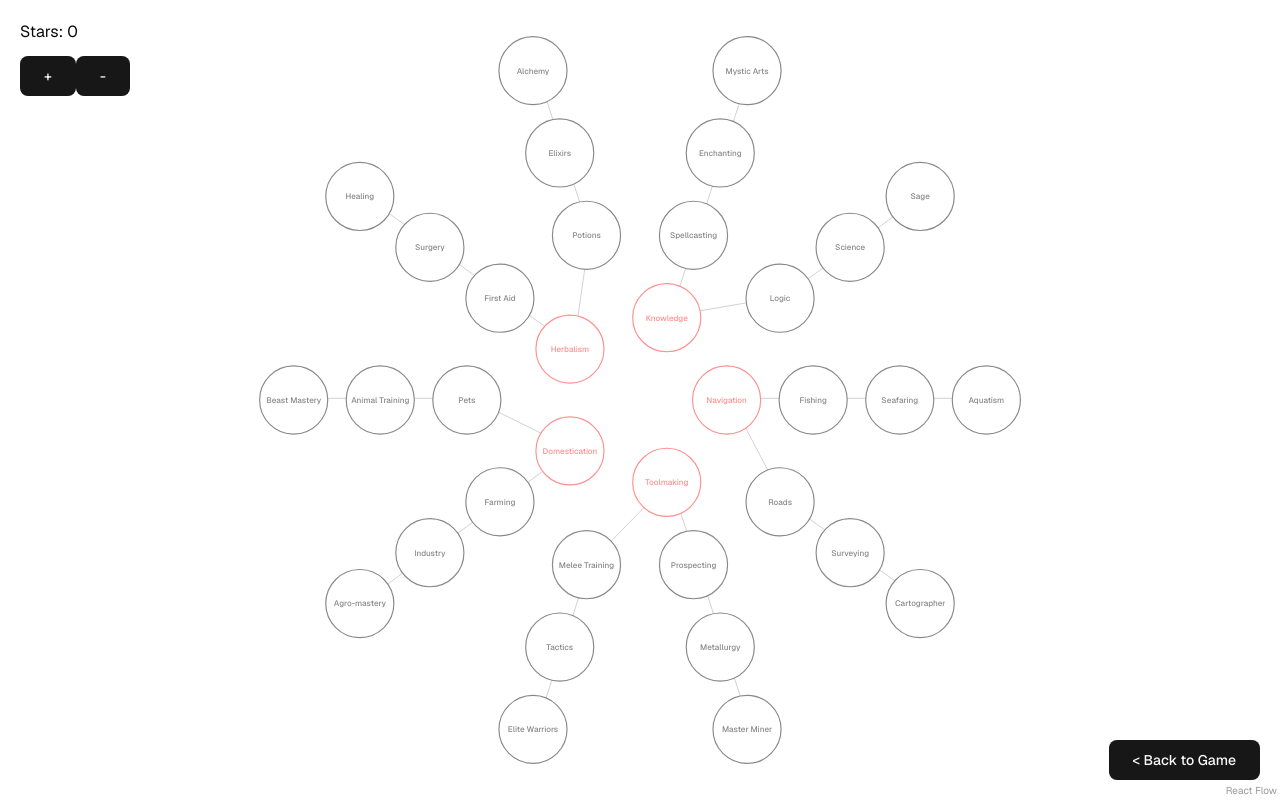
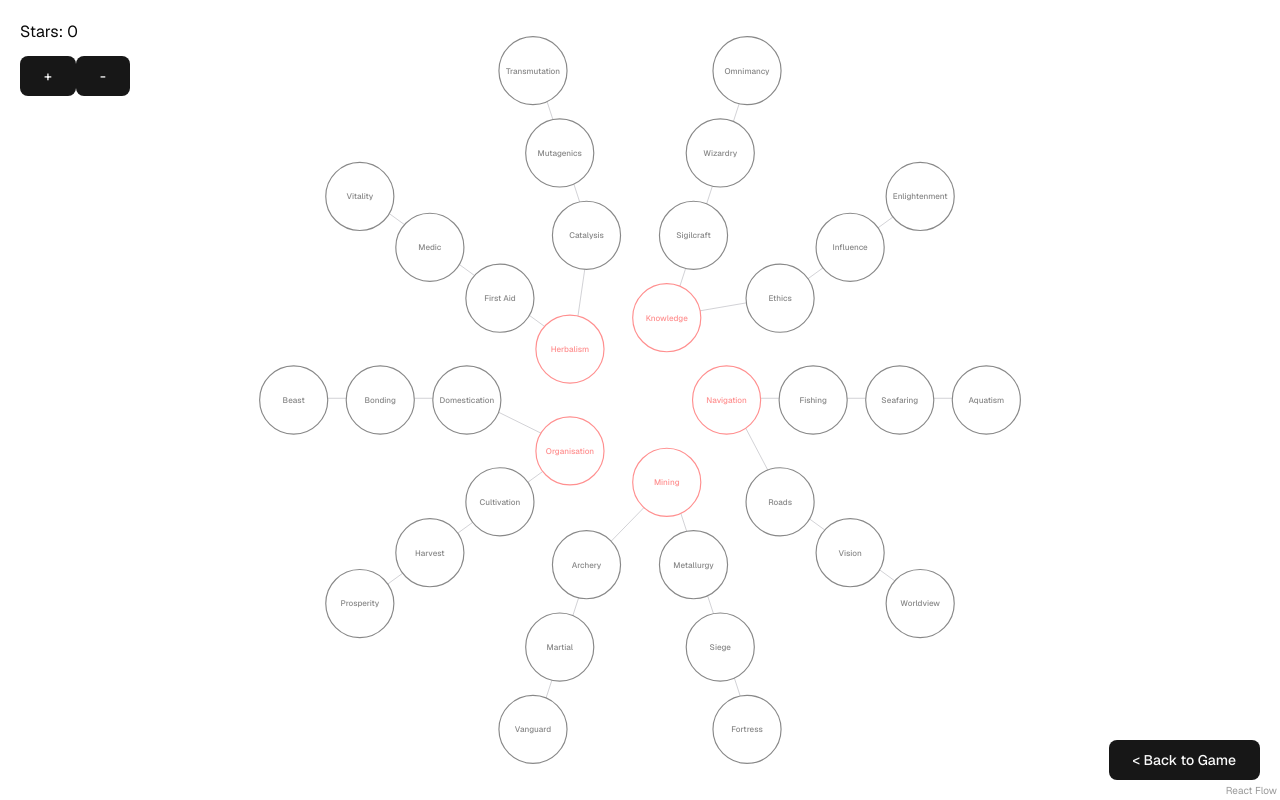
Before and after one commit to fishyandchips/polyominoes, a Next.js app: page /skills in a window 1280 px wide. Built offline with nearby package versions, Linux system fonts and the light colour scheme.

Commit message:
Added new skill tree elements

```diff
--- a/src/constants/skills.js
+++ b/src/constants/skills.js
@@ -95,132 +95,328 @@ export const SKILLS = [
     ],
   },
   {
-    name: "Surveying",
+    name: "Vision",
     tier: 3,
     cost: 8,
     prereqs: ["Roads"],
     appearance: <></>,
-    unlocks: [],
+    unlocks: [
+      {
+        name: "Shortcuts",
+        description: "Faster paths for navigating through terrain.",
+        appearance: <></>
       },
       {
-    name: "Cartographer",
+        name: "Visibility Bonus",
+        description: "Troop vision radius increased by 1.",
+        appearance: <></>
+      },
+      {
+        name: "Generator Locations",
+        description: "Diamond and Emerald generator locations revealed.",
+        appearance: <></>
+      },
+    ],
+  },
+  {
+    name: "Worldview",
     tier: 4,
     cost: 8,
-    prereqs: ["Surveying"],
+    prereqs: ["Vision"],
     appearance: <></>,
-    unlocks: [],
+    unlocks: [
+      {
+        name: "Scout",
+        description: "Unlocks the Scout troop.",
+        appearance: <></>
       },
       {
-    name: "Toolmaking",
+        name: "Global Vision",
+        description: "All tiles now revealed.",
+        appearance: <></>
+      },
+      {
+        name: "Road Speed Bonus",
+        description: "Troops now travel at 2x speed on Roads and Bridges.",
+        appearance: <></>
+      },
+    ],
+  },
+  {
+    name: "Mining",
     tier: 1,
     cost: 8,
     prereqs: [],
     appearance: <></>,
-    unlocks: [],
+    unlocks: [
+      {
+        name: "Mines",
+        description: "Produces 2 population.",
+        appearance: <></>
       },
-  {
-    name: "Prospecting",
-    tier: 2,
-    cost: 8,
-    prereqs: ["Toolmaking"],
-    appearance: <></>,
-    unlocks: [],
+    ],
   },
   {
     name: "Metallurgy",
-    tier: 3,
+    tier: 2,
     cost: 8,
-    prereqs: ["Prospecting"],
+    prereqs: ["Mining"],
     appearance: <></>,
-    unlocks: [],
+    unlocks: [
+      {
+        name: "Forge",
+        description: "Produces 2 population for every adjacent Mine.",
+        appearance: <></>
       },
       {
-    name: "Master Miner",
-    tier: 4,
+        name: "Weapon Attacks Bonus",
+        description: "Weapon users gain +10% attack damage.",
+        appearance: <></>
+      },
+    ],
+  },
+  {
+    name: "Siege",
+    tier: 3,
     cost: 8,
     prereqs: ["Metallurgy"],
     appearance: <></>,
-    unlocks: [],
+    unlocks: [
+      {
+        name: "Bomber",
+        description: "Unlocks the Bomber troop.",
+        appearance: <></>
       },
       {
-    name: "Melee Training",
+        name: "Faster Mines",
+        description: "Mines now produce +3 stars every iteration and have a chance of uncovering rare ores.",
+        appearance: <></>
+      },
+    ],
+  },
+  {
+    name: "Fortress",
+    tier: 4,
+    cost: 8,
+    prereqs: ["Siege"],
+    appearance: <></>,
+    unlocks: [
+      {
+        name: "Golem",
+        description: "Unlocks the Golem troop.",
+        appearance: <></>
+      },
+      {
+        name: "Walls",
+        description: "Can be placed on territory borders.",
+        appearance: <></>
+      },
+    ],
+  },
+  {
+    name: "Archery",
     tier: 2,
     cost: 8,
-    prereqs: ["Toolmaking"],
+    prereqs: ["Mining"],
     appearance: <></>,
-    unlocks: [],
+    unlocks: [
+      {
+        name: "Archer",
+        description: "Unlocks the Archer troop.",
+        appearance: <></>
       },
       {
-    name: "Tactics",
+        name: "Ranged Attacks Bonus",
+        description: "Ranged units gain +10% attack damage.",
+        appearance: <></>
+      },
+    ],
+  },
+  {
+    name: "Martial",
     tier: 3,
     cost: 8,
-    prereqs: ["Melee Training"],
+    prereqs: ["Archery"],
     appearance: <></>,
-    unlocks: [],
+    unlocks: [
+      {
+        name: "Swordsman",
+        description: "Unlocks the Swordsman troop.",
+        appearance: <></>
       },
       {
-    name: "Elite Warriors",
+        name: "Melee Attacks Bonus",
+        description: "Melee units gain +10% attack damage.",
+        appearance: <></>
+      },
+      {
+        name: "Defense Bonus",
+        description: "All troops gain +10% defense.",
+        appearance: <></>
+      },
+    ],
+  },
+  {
+    name: "Vanguard",
     tier: 4,
     cost: 8,
-    prereqs: ["Tactics"],
+    prereqs: ["Martial"],
     appearance: <></>,
-    unlocks: [],
+    unlocks: [
+      {
+        name: "Sniper",
+        description: "Unlocks the Sniper troop.",
+        appearance: <></>
       },
       {
-    name: "Domestication",
+        name: "Dragonslayer",
+        description: "Unlocks the Dragonslayer troop.",
+        appearance: <></>
+      },
+      {
+        name: "Critical Attack Rate",
+        description: "All troops gain +20% critical attack rate.",
+        appearance: <></>
+      },
+    ],
+  },
+  {
+    name: "Organisation",
     tier: 1,
     cost: 8,
     prereqs: [],
     appearance: <></>,
-    unlocks: [],
+    unlocks: [
+      {
+        name: "Fruits",
+        description: "Produces 1 population.",
+        appearance: <></>
       },
       {
+        name: "Hunting",
+        description: "Produces 1 population.",
+        appearance: <></>
+      },
+    ],
+  },
+  {
+    name: "Cultivation",
+    tier: 2,
+    cost: 8,
+    prereqs: ["Organisation"],
+    appearance: <></>,
+    unlocks: [
+      {
         name: "Farming",
+        description: "Produces 2 population.",
+        appearance: <></>
+      },
+    ],
+  },
+  {
+    name: "Harvest",
+    tier: 3,
+    cost: 8,
+    prereqs: ["Cultivation"],
+    appearance: <></>,
+    unlocks: [
+      {
+        name: "Windmill",
+        description: "Produces 1 population for every adjacent Farm.",
+        appearance: <></>
+      },
+      {
+        name: "Burn Forest",
+        description: "Turns a Forest into a Field.",
+        appearance: <></>
+      },
+    ],
+  },
+  {
+    name: "Prosperity",
+    tier: 4,
+    cost: 8,
+    prereqs: ["Harvest"],
+    appearance: <></>,
+    unlocks: [
+      {
+        name: "Trade",
+        description: "Number of stars generated increases by 1 for each Windmill and Forge and their levels.",
+        appearance: <></>
+      },
+      {
+        name: "Farm Bonus",
+        description: "All farms now produce 3 population.",
+        appearance: <></>
+      },
+      {
+        name: "Windmill Bonus",
+        description: "All windmills now produce 2 population for every adjacent Farm.",
+        appearance: <></>
+      },
+    ],
+  },
+  {
+    name: "Domestication",
     tier: 2,
+    cost: 8,
+    prereqs: ["Organisation"],
+    appearance: <></>,
+    unlocks: [
+      {
+        name: "Rider",
+        description: "Unlocks the Rider troop.",
+        appearance: <></>
+      },
+      {
+        name: "Horse",
+        description: "Riders can now ride Horses.",
+        appearance: <></>
+      },
+      {
+        name: "Fruits Cost Reduction",
+        description: "Reduce cost of collecting fruits by 10%.",
+        appearance: <></>
+      },
+    ],
+  },
+  {
+    name: "Bonding",
+    tier: 3,
     cost: 8,
     prereqs: ["Domestication"],
     appearance: <></>,
-    unlocks: [],
+    unlocks: [
+      {
+        name: "Tiger",
+        description: "Riders can now ride Tigers.",
+        appearance: <></>
       },
       {
-    name: "Industry",
-    tier: 3,
-    cost: 8,
-    prereqs: ["Farming"],
-    appearance: <></>,
-    unlocks: [],
+        name: "Hunting Cost Reduction",
+        description: "Reduce cost of hunting by 10%.",
+        appearance: <></>
+      },
+    ],
   },
   {
-    name: "Agro-mastery",
+    name: "Beast",
     tier: 4,
     cost: 8,
-    prereqs: ["Industry"],
+    prereqs: ["Bonding"],
     appearance: <></>,
-    unlocks: [],
+    unlocks: [
+      {
+        name: "Dragon",
+        description: "Riders can now ride Dragons.",
+        appearance: <></>
       },
       {
-    name: "Pets",
-    tier: 2,
-    cost: 8,
-    prereqs: ["Domestication"],
-    appearance: <></>,
-    unlocks: [],
+        name: "Dragon Egg",
+        description: "Used for spawning Dragons.",
+        appearance: <></>
       },
-  {
-    name: "Animal Training",
-    tier: 3,
-    cost: 8,
-    prereqs: ["Pets"],
-    appearance: <></>,
-    unlocks: [],
-  },
-  {
-    name: "Beast Mastery",
-    tier: 4,
-    cost: 8,
-    prereqs: ["Animal Training"],
-    appearance: <></>,
-    unlocks: [],
+    ],
   },
   {
     name: "Herbalism",
@@ -228,7 +424,13 @@ export const SKILLS = [
     cost: 8,
     prereqs: [],
     appearance: <></>,
-    unlocks: [],
+    unlocks: [
+      {
+        name: "Regeneration",
+        description: "All troops naturally regain health over time.",
+        appearance: <></>
+      },
+    ],
   },
   {
     name: "First Aid",
@@ -236,47 +438,118 @@ export const SKILLS = [
     cost: 8,
     prereqs: ["Herbalism"],
     appearance: <></>,
-    unlocks: [],
+    unlocks: [
+      {
+        name: "Regeneration Boost",
+        description: "Regeneration rate for all troops increases by 10%.",
+        appearance: <></>
       },
       {
-    name: "Surgery",
+        name: "Self-healing",
+        description: "Troops can now heal themselves by some amount after a cooldown period.",
+        appearance: <></>
+      },
+    ],
+  },
+  {
+    name: "Medic",
     tier: 3,
     cost: 8,
     prereqs: ["First Aid"],
     appearance: <></>,
-    unlocks: [],
+    unlocks: [
+      {
+        name: "Medic",
+        description: "Unlocks the Medic troop.",
+        appearance: <></>
       },
       {
-    name: "Healing",
+        name: "Status Effects Reduction",
+        description: "Any harmful status effects deal 50% less damage.",
+        appearance: <></>
+      },
+    ],
+  },
+  {
+    name: "Vitality",
     tier: 4,
     cost: 8,
-    prereqs: ["Surgery"],
+    prereqs: ["Medic"],
     appearance: <></>,
-    unlocks: [],
+    unlocks: [
+      {
+        name: "Angel",
+        description: "Unlocks the Angel unit.",
+        appearance: <></>
       },
       {
-    name: "Potions",
+        name: "Heal Pool",
+        description: "Capital has a heal pool within a certain radius.",
+        appearance: <></>
+      },
+      {
+        name: "Horses",
+        description: "Riders can now ride Horses.",
+        appearance: <></>
+      },
+      {
+        name: "Health Boost",
+        description: "All troops gain +20% more health.",
+        appearance: <></>
+      },
+    ],
+  },
+  {
+    name: "Catalysis",
     tier: 2,
     cost: 8,
     prereqs: ["Herbalism"],
     appearance: <></>,
-    unlocks: [],
+    unlocks: [
+      {
+        name: "Alchemist",
+        description: "Unlocks the Alchemist troop.",
+        appearance: <></>
+      },
+    ],
   },
   {
-    name: "Elixirs",
+    name: "Mutagenics",
     tier: 3,
     cost: 8,
-    prereqs: ["Potions"],
+    prereqs: ["Catalysis"],
     appearance: <></>,
-    unlocks: [],
+    unlocks: [
+      {
+        name: "Acid Rain",
+        description: "Alchemists can launch acid rain clouds.",
+        appearance: <></>
       },
       {
-    name: "Alchemy",
+        name: "Alchemist's Fire",
+        description: "Alchemists can attack with fire for a number of stars.",
+        appearance: <></>
+      },
+    ],
+  },
+  {
+    name: "Transmutation",
     tier: 4,
     cost: 8,
-    prereqs: ["Elixirs"],
+    prereqs: ["Mutagenics"],
     appearance: <></>,
-    unlocks: [],
+    unlocks: [
+      {
+        name: "Construct",
+        description: "Unlocks the Construct troop.",
+        appearance: <></>
+      },
+      {
+        name: "Philosopher's Stone",
+        description: "Troops can be revived for a reduced number of stars.",
+        appearance: <></>
+      },
+    ],
   },
   {
     name: "Knowledge",
@@ -284,54 +557,136 @@ export const SKILLS = [
     cost: 8,
     prereqs: [],
     appearance: <></>,
-    unlocks: [],
+    unlocks: [
+      {
+        name: "Literacy",
+        description: "Price of all technologies is reduced by 10%.",
+        appearance: <></>
       },
       {
-    name: "Spellcasting",
+        name: "Diplomacy",
+        description: "Can make peace treaties with other civilisations.",
+        appearance: <></>
+      },
+    ],
+  },
+  {
+    name: "Sigilcraft",
     tier: 2,
     cost: 8,
     prereqs: ["Knowledge"],
     appearance: <></>,
-    unlocks: [],
+    unlocks: [
+      {
+        name: "Attack Sigil",
+        description: "Boosts attack by +10% within a radius of the sigil.",
+        appearance: <></>
       },
       {
-    name: "Enchanting",
+        name: "Defense Sigil",
+        description: "Boosts defense by +10% within a radius of the sigil.",
+        appearance: <></>
+      },
+      {
+        name: "Speed Sigil",
+        description: "Boosts speed by +10% within a radius of the sigil.",
+        appearance: <></>
+      },
+    ],
+  },
+  {
+    name: "Wizardry",
     tier: 3,
     cost: 8,
-    prereqs: ["Spellcasting"],
+    prereqs: ["Sigilcraft"],
     appearance: <></>,
-    unlocks: [],
+    unlocks: [
+      {
+        name: "Wizard",
+        description: "Unlocks the Wizard troop.",
+        appearance: <></>
       },
       {
-    name: "Mystic Arts",
+        name: "Wizard Attack Defense",
+        description: "Reduces damage from enemy Wizards by 20%.",
+        appearance: <></>
+      },
+    ],
+  },
+  {
+    name: "Omnimancy",
     tier: 4,
     cost: 8,
-    prereqs: ["Enchanting"],
+    prereqs: ["Wizardry"],
     appearance: <></>,
-    unlocks: [],
+    unlocks: [
+      {
+        name: "Mage",
+        description: "Unlocks the Mage troop.",
+        appearance: <></>
+      },
+    ],
   },
   {
-    name: "Logic",
+    name: "Ethics",
     tier: 2,
     cost: 8,
     prereqs: ["Knowledge"],
     appearance: <></>,
-    unlocks: [],
+    unlocks: [
+      {
+        name: "Pacifism",
+        description: "If no fighting occurs for 20 seconds, number of stars generated increases by 2.",
+        appearance: <></>
       },
       {
-    name: "Science",
+        name: "Slow Capture",
+        description: "Enemies take 15% longer time to capture cities.",
+        appearance: <></>
+      },
+    ],
+  },
+  {
+    name: "Influence",
     tier: 3,
     cost: 8,
-    prereqs: ["Logic"],
+    prereqs: ["Ethics"],
     appearance: <></>,
-    unlocks: [],
+    unlocks: [
+      {
+        name: "Propaganda Machine",
+        description: "Can convert enemy troops to your own if left within the Propaganda Machine's radius for too long.",
+        appearance: <></>
       },
       {
-    name: "Sage",
+        name: "Weakened Attacks",
+        description: "Enemy troops deal 10% less damage when in your territory.",
+        appearance: <></>
+      },
+    ],
+  },
+  {
+    name: "Enlightenment",
     tier: 4,
     cost: 8,
-    prereqs: ["Science"],
+    prereqs: ["Influence"],
     appearance: <></>,
-    unlocks: [],
+    unlocks: [
+      {
+        name: "Sage",
+        description: "Unlocks the Sage troop.",
+        appearance: <></>
+      },
+      {
+        name: "Sanctuary",
+        description: "Enemy troops cannot deal damage when within capital's borders.",
+        appearance: <></>
+      },
+      {
+        name: "Misinformation Immunity",
+        description: "All troops no longer susceptible to enemy propaganda.",
+        appearance: <></>
+      },
+    ],
   },
 ];
```
Lines whose indentation alone changed are shown as unchanged.
